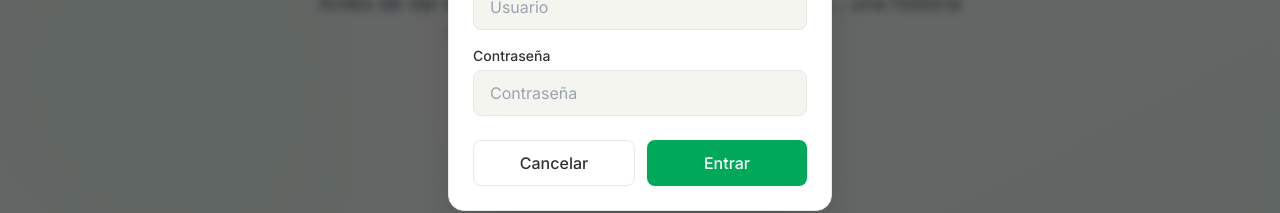
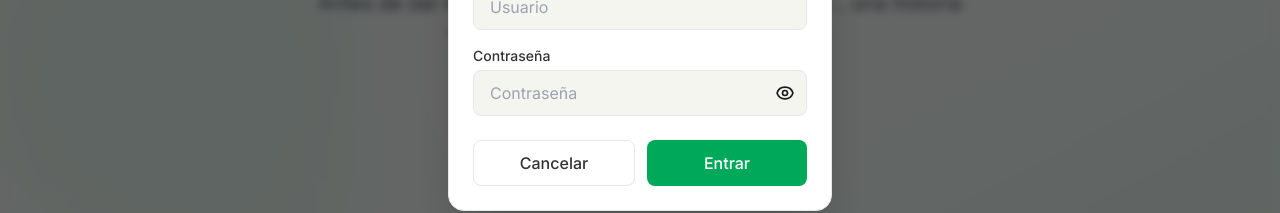
Before and after one commit to promandev/ignacio-despedida, a React (Vite) app: page / in a window 1280 px wide. Both pictures are taken after a click on the button "Admin Login". Shown: the part 375-588 px from the top of the page. Built offline with nearby package versions, Linux system fonts and the light colour scheme; no server answers; the database is empty; the HTML template or start-up script is replaced by a standard one.

Commit message:
fix: auto-append '/' immediately after 2nd and 4th digit in date input

```diff
--- a/src/components/carmena/DosConsole.tsx
+++ b/src/components/carmena/DosConsole.tsx
@@ -284,12 +284,14 @@
 
   const isPasswordStep = authStep === 'password';
 
-  // Auto-format date input for Ignacio (DD/MM/YYYY)
-  const formatDateInput = (value: string): string => {
+  // Auto-format date input DD/MM/YYYY — appends '/' immediately after 2nd and 4th digit
+  const formatDateInput = (value: string, isDeleting: boolean): string => {
     const digits = value.replace(/\D/g, '');
     if (digits.length === 0) return '';
-    if (digits.length <= 2) return digits;
-    if (digits.length <= 4) return `${digits.slice(0, 2)}/${digits.slice(2)}`;
+    if (digits.length < 2) return digits;
+    if (digits.length === 2) return isDeleting ? digits : `${digits}/`;
+    if (digits.length < 4) return `${digits.slice(0, 2)}/${digits.slice(2)}`;
+    if (digits.length === 4) return isDeleting ? `${digits.slice(0, 2)}/${digits.slice(2)}` : `${digits.slice(0, 2)}/${digits.slice(2)}/`;
     return `${digits.slice(0, 2)}/${digits.slice(2, 4)}/${digits.slice(4, 8)}`;
   };
 
@@ -342,12 +344,12 @@
                 type={isPasswordStep && isAdmin ? 'password' : 'text'}
                 value={input}
                 onChange={(e) => {
-                  let newValue = e.target.value;
-                  // Auto-format date for Ignacio password step
                   if (isPasswordStep && !isAdmin) {
-                    newValue = formatDateInput(newValue);
+                    const isDeleting = e.target.value.length < input.length;
+                    setInput(formatDateInput(e.target.value, isDeleting));
+                  } else {
+                    setInput(e.target.value);
                   }
-                  setInput(newValue);
                 }}
                 className="dos-input"
                 style={{ width: `${input.length}ch` }}
--- a/src/components/layout/LoginModal.tsx
+++ b/src/components/layout/LoginModal.tsx
@@ -11,6 +11,7 @@
   const [user, setUser] = useState('');
   const [pass, setPass] = useState('');
   const [error, setError] = useState('');
+  const [showPass, setShowPass] = useState(false);
   const { login } = useAuth();
   const navigate = useNavigate();
 
@@ -62,14 +63,34 @@
 
             <div>
               <label className="block text-sm font-medium text-on-surface mb-1">Contraseña</label>
+              <div className="relative">
                 <input
-                type="password"
+                  type={showPass ? 'text' : 'password'}
                   value={pass}
                   onChange={(e) => { setPass(e.target.value); setError(''); }}
-                className="w-full px-4 py-2.5 rounded-lg border border-primary/30 bg-background text-on-background focus:border-primary focus:ring-2 focus:ring-primary/20 outline-none transition-all"
+                  className="w-full px-4 py-2.5 pr-11 rounded-lg border border-primary/30 bg-background text-on-background focus:border-primary focus:ring-2 focus:ring-primary/20 outline-none transition-all"
                   placeholder="Contraseña"
                   autoComplete="current-password"
                 />
+                <button
+                  type="button"
+                  onClick={() => setShowPass((v) => !v)}
+                  className="absolute right-3 top-1/2 -translate-y-1/2 text-on-surface/50 hover:text-on-surface transition-colors"
+                  tabIndex={-1}
+                  aria-label={showPass ? 'Ocultar contraseña' : 'Mostrar contraseña'}
+                >
+                  {showPass ? (
+                    <svg xmlns="http://www.w3.org/2000/svg" className="w-5 h-5" fill="none" viewBox="0 0 24 24" stroke="currentColor" strokeWidth={2}>
+                      <path strokeLinecap="round" strokeLinejoin="round" d="M13.875 18.825A10.05 10.05 0 0112 19c-4.478 0-8.268-2.943-9.543-7a9.97 9.97 0 011.563-3.029m5.858.908a3 3 0 114.243 4.243M9.878 9.878l4.242 4.242M9.88 9.88l-3.29-3.29m7.532 7.532l3.29 3.29M3 3l3.59 3.59m0 0A9.953 9.953 0 0112 5c4.478 0 8.268 2.943 9.543 7a10.025 10.025 0 01-4.132 4.411m0 0L21 21" />
+                    </svg>
+                  ) : (
+                    <svg xmlns="http://www.w3.org/2000/svg" className="w-5 h-5" fill="none" viewBox="0 0 24 24" stroke="currentColor" strokeWidth={2}>
+                      <path strokeLinecap="round" strokeLinejoin="round" d="M15 12a3 3 0 11-6 0 3 3 0 016 0z" />
+                      <path strokeLinecap="round" strokeLinejoin="round" d="M2.458 12C3.732 7.943 7.523 5 12 5c4.478 0 8.268 2.943 9.542 7-1.274 4.057-5.064 7-9.542 7-4.477 0-8.268-2.943-9.542-7z" />
+                    </svg>
+                  )}
+                </button>
+              </div>
             </div>
 
             {error && (
--- a/src/components/marinero/MarineroTheme.tsx
+++ b/src/components/marinero/MarineroTheme.tsx
@@ -286,7 +286,7 @@
                 <p className="text-gray-300 text-sm leading-relaxed">
                   Bajo el nuevo nombre <strong className="text-yellow-300">Moeve</strong>, la compañía
                   navega hacia un horizonte de energías limpias: combustibles marinos sostenibles,
-                  biocombustibles y energía renovable offshore. Y Ignacio, fiel a su estilo,
+                  biocombustibles y energía renovable offshore. E Ignacio, fiel a su estilo,
                   está ahí para asegurarse de que cada contrato lleve la firma correcta y que
                   los mares queden un poco más limpios que como los encontró.
                 </p>
--- a/src/hooks/useAuth.ts
+++ b/src/hooks/useAuth.ts
@@ -1,7 +1,7 @@
 import { useState, useCallback, useEffect } from 'react';
 
-const ADMIN_USER = import.meta.env.VITE_ADMIN_USER ?? 'admin';
-const ADMIN_PASS = import.meta.env.VITE_ADMIN_PASS ?? '';
+const ADMIN_USER = import.meta.env.VITE_AUTH_USER_1 ?? 'admin';
+const ADMIN_PASS = import.meta.env.VITE_AUTH_CRED_1 ?? '';
 const AUTH_KEY = 'despedida_admin_auth';
 const AUTH_CHANGED_EVENT = 'despedida_admin_auth_changed';
 
```
Lines whose indentation alone changed are shown as unchanged.
